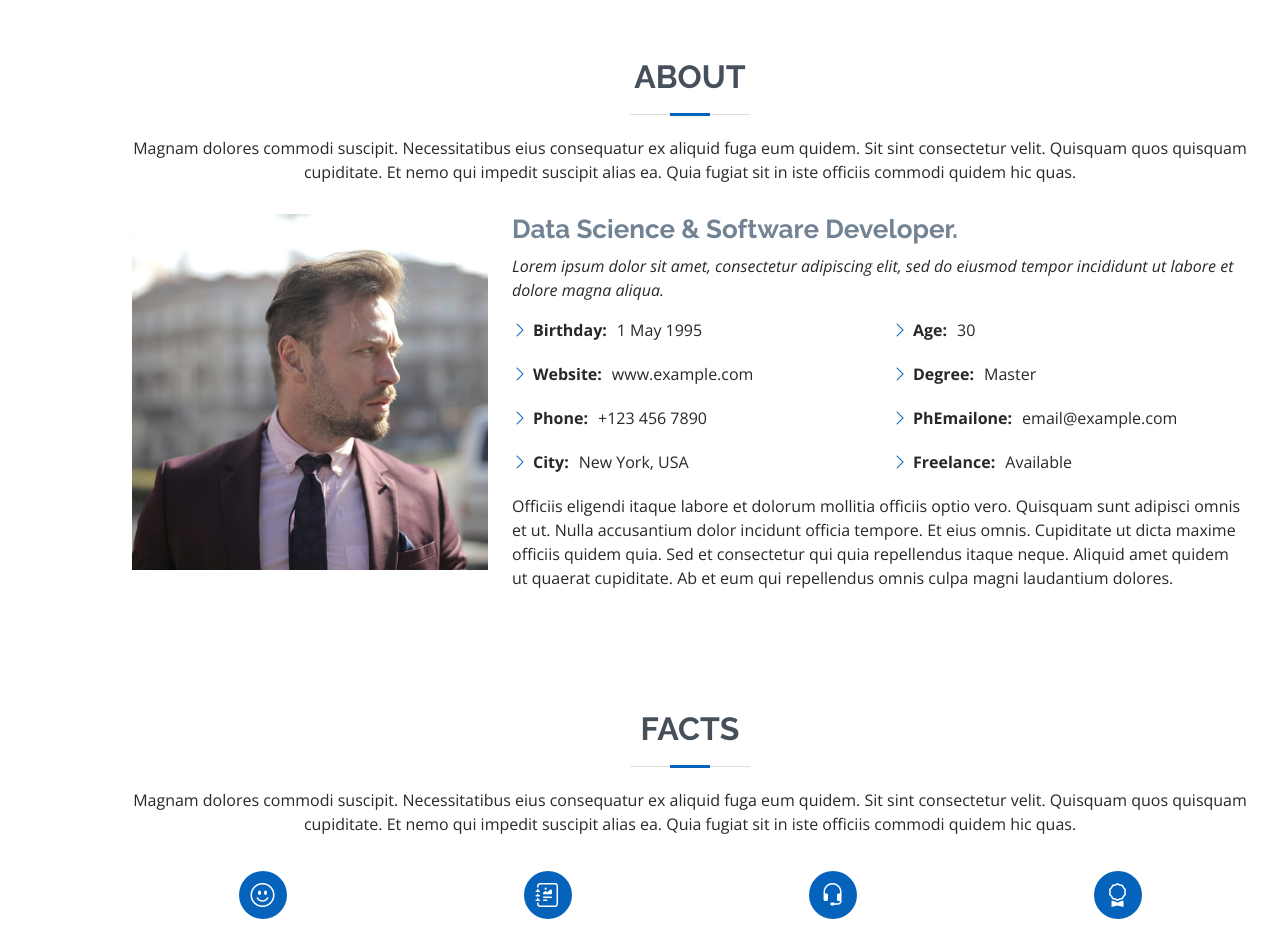
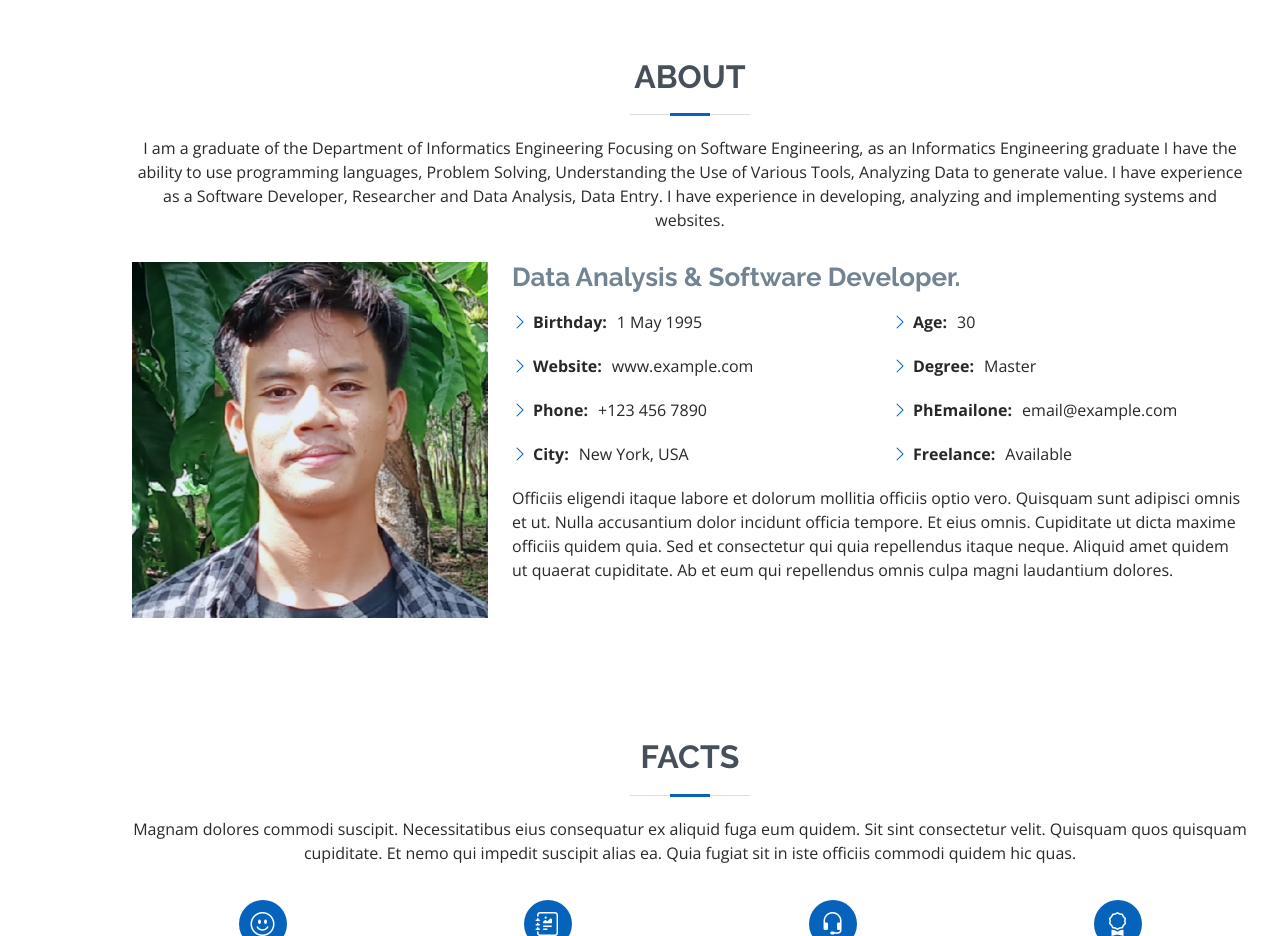
Before and after one commit to Sepriprisetiyon/personal-website, a plain HTML site: page index.html in a window 1280 px wide. Shown: the part 802-1738 px from the top of the page. Drawn offline with nearby package versions, Linux system fonts and the light colour scheme.

Commit message:
merubah bagian about

```diff
--- a/index.html
+++ b/index.html
@@ -79,18 +79,21 @@
 
         <div class="section-title">
           <h2>About</h2>
-          <p>Magnam dolores commodi suscipit. Necessitatibus eius consequatur ex aliquid fuga eum quidem. Sit sint consectetur velit. Quisquam quos quisquam cupiditate. Et nemo qui impedit suscipit alias ea. Quia fugiat sit in iste officiis commodi quidem hic quas.</p>
+          <p>I am a graduate of the Department of Informatics Engineering Focusing on Software Engineering,
+            as an Informatics Engineering graduate I have the ability to use programming languages, Problem Solving, Understanding the Use of Various Tools,
+             Analyzing Data to generate value. I have experience as a Software Developer, Researcher and Data Analysis, Data Entry. I have experience in developing, analyzing and implementing systems and websites.
+
+          </p>
         </div>
 
         <div class="row">
           <div class="col-lg-4">
-            <img src="assets/img/profile-img.jpg" class="img-fluid" alt="">
+            <img src="assets/img/profile-img.jpeg" class="img-fluid" alt="">
           </div>
           <div class="col-lg-8 pt-4 pt-lg-0 content">
-            <h3>Data Science &amp; Software Developer.</h3>
+            <h3>Data Analysis &amp; Software Developer.</h3>
             <p class="fst-italic">
-              Lorem ipsum dolor sit amet, consectetur adipiscing elit, sed do eiusmod tempor incididunt ut labore et dolore
-              magna aliqua.
+
             </p>
             <div class="row">
               <div class="col-lg-6">
```
Also changed, not shown: assets/img/profile-img.jpeg (added), assets/img/profile-img.jpg (deleted).
